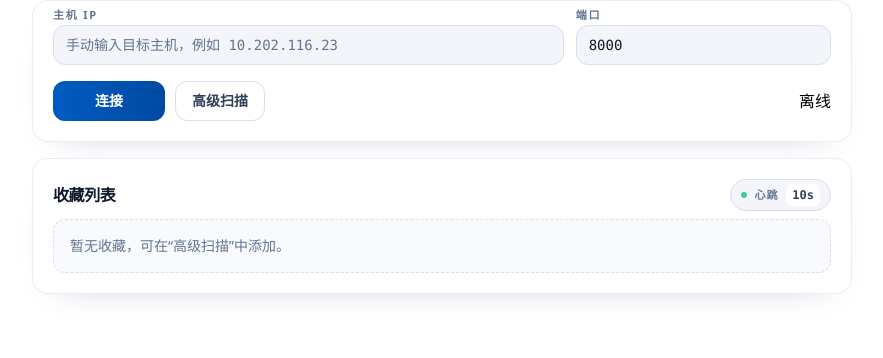
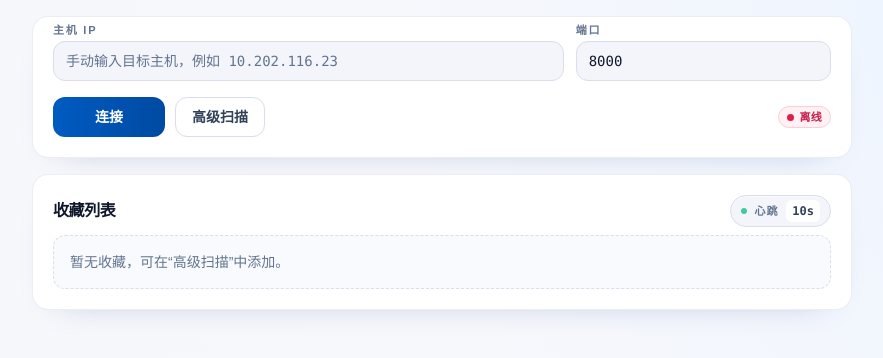
Before and after one commit to oopswoo3/lodop-bridge-desktop, a React app in the folder frontend/: page / in a window 1280 px wide. Shown: the top 358 px of the page, without its empty margins (198-1081 px from the left). Built offline with nearby package versions, Linux system fonts and the light colour scheme; the HTML template or start-up script is replaced by a standard one.

Commit message:
refactor: 统一地址展示视觉令牌与页面样式层级

```diff
--- a/frontend/src/index.css
+++ b/frontend/src/index.css
@@ -101,5 +101,376 @@
   body {
     background-color: var(--color-background);
     color: var(--color-foreground);
+    font-family: "Plus Jakarta Sans", "PingFang SC", "Hiragino Sans GB", "Noto Sans SC", "Microsoft YaHei", sans-serif;
+    margin: 0;
   }
 }
+
+@layer components {
+  .bridge-page {
+    background: radial-gradient(circle at top right, #ecf4ff 0%, var(--bridge-bg) 46%, #f6f7fb 100%);
+  }
+
+  .bridge-topbar {
+    position: sticky;
+    top: 0;
+    z-index: 10;
+    border-bottom: 1px solid color-mix(in srgb, var(--bridge-border) 60%, transparent);
+    background: color-mix(in srgb, white 82%, #f6f8ff 18%);
+    backdrop-filter: blur(10px);
+  }
+
+  .bridge-topbar-inner {
+    margin: 0 auto;
+    max-width: 1320px;
+    padding: 14px 24px;
+    display: flex;
+    align-items: center;
+    justify-content: space-between;
+  }
+
+  .bridge-brand-icon {
+    width: 42px;
+    height: 42px;
+    border-radius: 12px;
+    display: flex;
+    align-items: center;
+    justify-content: center;
+    background: linear-gradient(135deg, var(--bridge-primary), #0075ec);
+    box-shadow: 0 12px 24px -14px color-mix(in srgb, var(--bridge-primary) 80%, transparent);
+  }
+
+  .bridge-badge {
+    border-radius: 999px;
+    border: 1px solid #bbe9ca;
+    padding: 4px 10px;
+    font-size: 11px;
+    font-weight: 700;
+    letter-spacing: 0.12em;
+    text-transform: uppercase;
+    color: var(--bridge-success);
+    background: #e9f8ef;
+  }
+
+  .bridge-status-dot {
+    width: 10px;
+    height: 10px;
+    border-radius: 999px;
+    display: inline-block;
+    position: relative;
+  }
+
+  .bridge-status-online {
+    background: #17c964;
+    box-shadow: 0 0 0 6px color-mix(in srgb, #17c964 22%, transparent);
+  }
+
+  .bridge-status-offline {
+    background: #f31260;
+    box-shadow: 0 0 0 6px color-mix(in srgb, #f31260 20%, transparent);
+  }
+
+  .bridge-main {
+    margin: 0 auto;
+    max-width: 900px;
+    padding: 16px 14px 14px;
+  }
+
+  .bridge-path {
+    font-size: 11px;
+    font-weight: 700;
+    letter-spacing: 0.18em;
+    text-transform: uppercase;
+    color: #8a94ab;
+    margin-bottom: 14px;
+  }
+
+  .bridge-grid {
+    display: grid;
+    gap: 24px;
+    grid-template-columns: minmax(0, 7fr) minmax(0, 5fr);
+    align-items: start;
+  }
+
+  .bridge-endpoint-shell {
+    min-width: 0;
+    display: flex;
+    align-items: center;
+    justify-content: space-between;
+    gap: 10px;
+    border-radius: 12px;
+    background: var(--bridge-endpoint-bg);
+    padding: 8px 10px;
+    transition: background-color 0.18s ease, box-shadow 0.18s ease;
+  }
+
+  .bridge-endpoint-shell:hover,
+  .bridge-endpoint-shell:focus-within {
+    background: var(--bridge-endpoint-bg-hover);
+    box-shadow: 0 6px 18px -16px rgba(0, 74, 162, 0.6);
+  }
+
+  .bridge-endpoint-shell-primary {
+    background: color-mix(in srgb, white 66%, #edf4ff 34%);
+  }
+
+  .bridge-endpoint-shell-compact {
+    padding: 6px 8px;
+    gap: 8px;
+  }
+
+  .bridge-endpoint-main {
+    min-width: 0;
+    display: flex;
+    flex: 1 1 auto;
+    align-items: center;
+    gap: 7px;
+    overflow: hidden;
+  }
+
+  .bridge-endpoint-dot {
+    width: 7px;
+    height: 7px;
+    border-radius: 999px;
+    flex-shrink: 0;
+  }
+
+  .bridge-endpoint-dot-online {
+    background: var(--bridge-endpoint-dot-online);
+  }
+
+  .bridge-endpoint-dot-offline {
+    background: var(--bridge-endpoint-dot-offline);
+  }
+
+  .bridge-endpoint-dot-stale {
+    background: var(--bridge-endpoint-dot-stale);
+  }
+
+  .bridge-endpoint-dot-unknown {
+    background: var(--bridge-endpoint-dot-unknown);
+  }
+
+  .bridge-endpoint-ip {
+    min-width: 0;
+    overflow: hidden;
+    text-overflow: ellipsis;
+    white-space: nowrap;
+    font-family: "Roboto Mono", "SFMono-Regular", "JetBrains Mono", "Consolas", "Liberation Mono", monospace;
+    font-size: 13px;
+    font-weight: 700;
+    color: var(--bridge-endpoint-text);
+  }
+
+  .bridge-endpoint-meta {
+    display: flex;
+    align-items: center;
+    justify-content: flex-end;
+    flex-shrink: 0;
+    gap: 6px;
+  }
+
+  .bridge-endpoint-rtt {
+    display: inline-flex;
+    align-items: center;
+    gap: 4px;
+    color: var(--bridge-endpoint-muted);
+    font-size: 11px;
+    font-weight: 600;
+    padding: 2px 0;
+  }
+
+  .bridge-endpoint-copy-inline {
+    border: 1px solid var(--bridge-endpoint-copy-border);
+    border-radius: 8px;
+    width: 26px;
+    height: 26px;
+    display: inline-flex;
+    align-items: center;
+    justify-content: center;
+    color: var(--bridge-endpoint-copy-text);
+    background: var(--bridge-endpoint-copy-bg);
+    cursor: pointer;
+    margin-left: 0;
+    width: 0;
+    max-width: 0;
+    border-width: 0;
+    transform: translateX(-3px);
+    overflow: hidden;
+    opacity: 0;
+    pointer-events: none;
+    transition:
+      opacity 0.16s ease,
+      background-color 0.16s ease,
+      color 0.16s ease,
+      max-width 0.16s ease,
+      margin-left 0.16s ease,
+      border-width 0.16s ease,
+      transform 0.16s ease;
+  }
+
+  .bridge-endpoint-copy-inline:hover {
+    background: color-mix(in srgb, var(--bridge-primary) 8%, white 92%);
+    color: var(--bridge-primary);
+  }
+
+  .bridge-endpoint-shell:hover .bridge-endpoint-copy-inline,
+  .bridge-endpoint-shell:focus-within .bridge-endpoint-copy-inline {
+    max-width: 26px;
+    width: 26px;
+    margin-left: 4px;
+    border-width: 1px;
+    transform: translateX(0);
+    opacity: 1;
+    pointer-events: auto;
+  }
+
+  .bridge-status-pill {
+    display: inline-flex;
+    align-items: center;
+    gap: 6px;
+    border-radius: 999px;
+    border: 1px solid transparent;
+    padding: 2px 8px;
+    font-size: 11px;
+    font-weight: 700;
+    letter-spacing: 0.02em;
+  }
+
+  .bridge-status-pill-dot {
+    width: 7px;
+    height: 7px;
+    border-radius: 999px;
+    flex-shrink: 0;
+  }
+
+  .bridge-status-pill-online {
+    background: #ecfdf3;
+    color: #0f8a46;
+    border-color: #b8eccf;
+  }
+
+  .bridge-status-pill-dot-online {
+    background: #13b455;
+  }
+
+  .bridge-status-pill-offline {
+    background: #fff1f4;
+    color: #c91d4d;
+    border-color: #fecdd8;
+  }
+
+  .bridge-status-pill-dot-offline {
+    background: #e11d48;
+  }
+
+  .bridge-status-pill-stale {
+    background: #fff8eb;
+    color: #b96f00;
+    border-color: #fde7b4;
+  }
+
+  .bridge-status-pill-dot-stale {
+    background: #d97706;
+  }
+
+  .bridge-status-pill-unknown {
+    background: #f4f4f5;
+    color: #52525b;
+    border-color: #e4e4e7;
+  }
+
+  .bridge-status-pill-dot-unknown {
+    background: #71717a;
+  }
+
+  .bridge-drawer-overlay {
+    cursor: pointer;
+    position: fixed;
+    inset: 0;
+    z-index: 50;
+    background: rgba(15, 23, 42, 0.28);
+    backdrop-filter: blur(2px);
+    display: flex;
+    justify-content: flex-end;
+    animation: bridge-fade-in 0.18s ease-out;
+  }
+
+  .bridge-drawer {
+    cursor: default;
+    width: min(450px, 100vw);
+    height: 100vh;
+    background: white;
+    border-left: 1px solid color-mix(in srgb, var(--bridge-border) 72%, transparent);
+    box-shadow: -18px 0 48px -32px rgba(15, 23, 42, 0.5);
+    animation: bridge-slide-in 0.22s ease-out;
+  }
+
+  @keyframes bridge-fade-in {
+    from {
+      opacity: 0;
+    }
+    to {
+      opacity: 1;
+    }
+  }
+
+  @keyframes bridge-slide-in {
+    from {
+      transform: translateX(16px);
+      opacity: 0.92;
+    }
+    to {
+      transform: translateX(0);
+      opacity: 1;
+    }
+  }
+
+  @keyframes bridge-online-pulse {
+    0%,
+    100% {
+      box-shadow: 0 0 0 0 color-mix(in srgb, #16c96a 0%, transparent);
+    }
+    50% {
+      box-shadow: 0 0 0 5px color-mix(in srgb, #16c96a 30%, transparent);
+    }
+  }
+
+  .bridge-online-pulse {
+    animation: bridge-online-pulse 2.4s ease-in-out infinite;
+  }
+
+  @media (hover: none) {
+    .bridge-endpoint-copy-inline {
+      max-width: 26px;
+      width: 26px;
+      margin-left: 4px;
+      border-width: 1px;
+      transform: translateX(0);
+      opacity: 1;
+      pointer-events: auto;
+    }
+  }
+
+  @media (prefers-reduced-motion: reduce) {
+    .bridge-online-pulse {
+      animation: none;
+    }
+  }
+
+  @media (max-width: 1080px) {
+    .bridge-grid {
+      grid-template-columns: minmax(0, 1fr);
+    }
+
+    .bridge-topbar-inner {
+      flex-direction: column;
+      align-items: stretch;
+      gap: 14px;
+    }
+
+    .bridge-drawer {
+      width: 100vw;
+    }
+  }
+}
```
